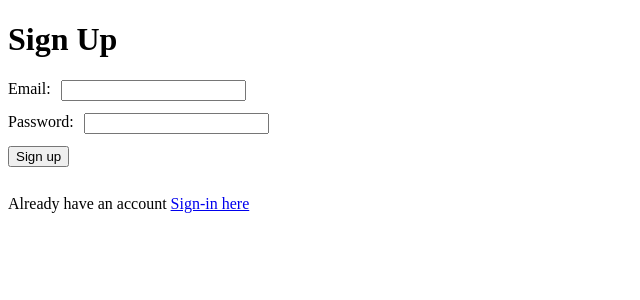
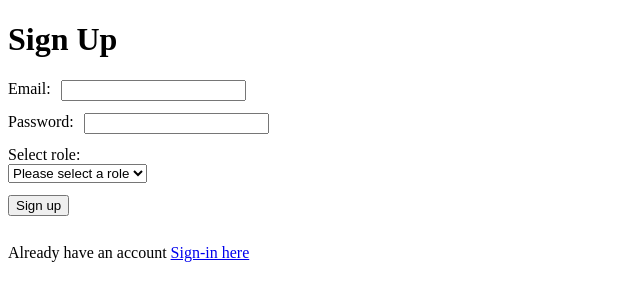
Before and after one commit to phamduyanminh/Login, a Vue app in the folder frontend/: page /signup in a window 1280 px wide. Shown: the top 300 px of the page, without its empty margins (0-640 px from the left). Built offline with nearby package versions, Linux system fonts and the light colour scheme.

Commit message:
Add role selection to signup form, allowing users to choose between Admin and User roles during registration.

```diff
--- a/frontend/src/views/auth/Signup.vue
+++ b/frontend/src/views/auth/Signup.vue
@@ -2,10 +2,15 @@
 import { ref } from 'vue'
 import { useRouter } from 'vue-router';
 
+const error = ref('');
+const router = useRouter();
 const inputEmail = ref('');
 const inputPassword = ref('');
-const error = ref('');
-const router = useRouter();
+const selectedRole = ref('');
+const roles = ref([
+  { text: 'Admin', value: 'admin' },
+  { text: 'User', value: 'user' }
+])
 
 async function signup() {
     error.value = '';
@@ -16,7 +21,8 @@ async function signup() {
             headers: {'Content-Type': 'application/json'},
             body: JSON.stringify({
                 email: inputEmail.value,
-                password: inputPassword.value
+                password: inputPassword.value,
+                role: selectedRole.value
             })
         });
 
@@ -53,6 +59,19 @@ async function signup() {
                 required
             />
         </label>
+        <div>
+            <label> Select role: </label>
+            <select v-model="selectedRole" required>
+                <option disabled value="">Please select a role</option>
+                <option
+                    v-for="role in roles"
+                    :key="role.value"
+                    :value="role.value"
+                >
+                    {{ role.text }}
+                </option>
+            </select>
+        </div>
         <button type="submit">Sign up</button>
         <p v-if="error">{{error}}</p>
         <p>
```
